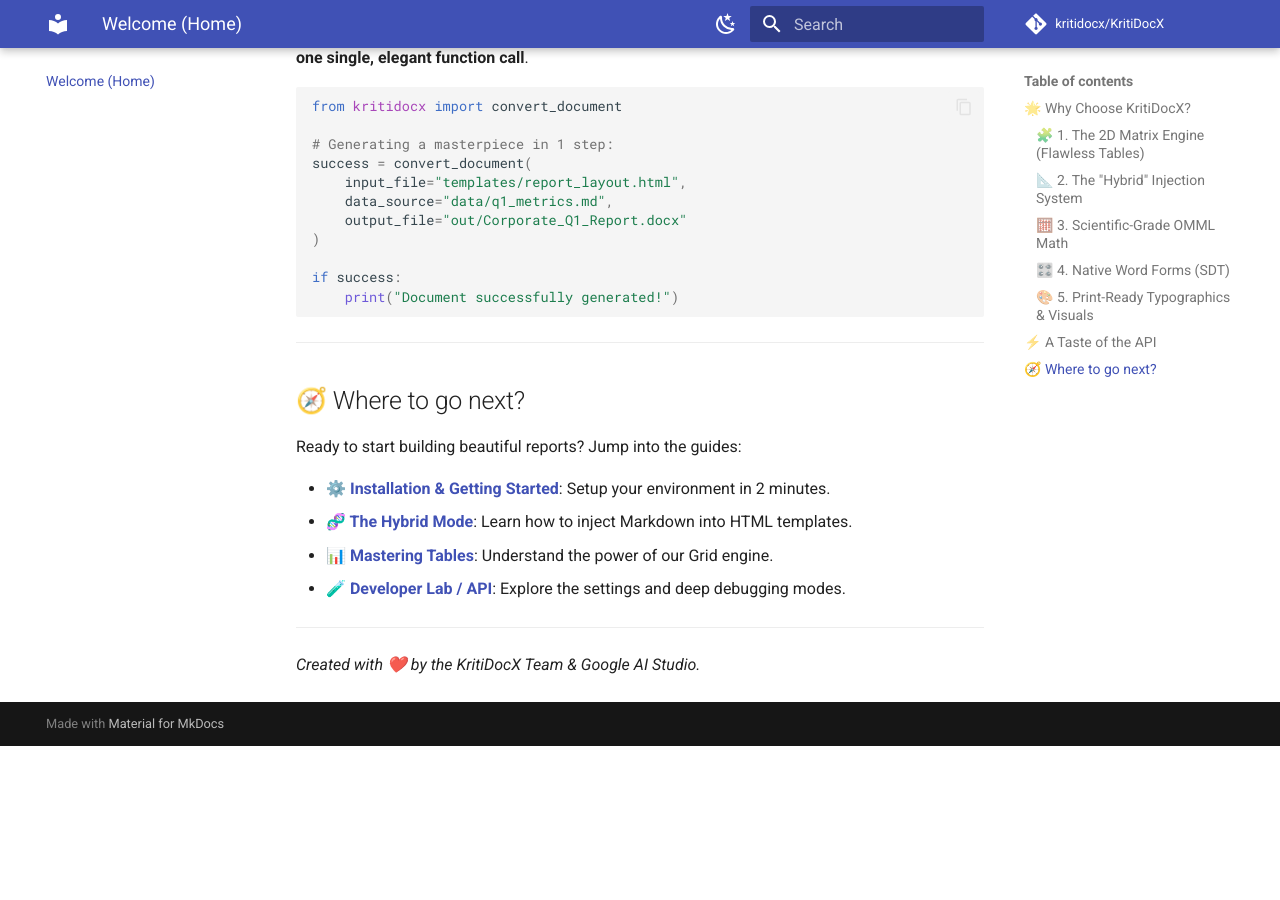
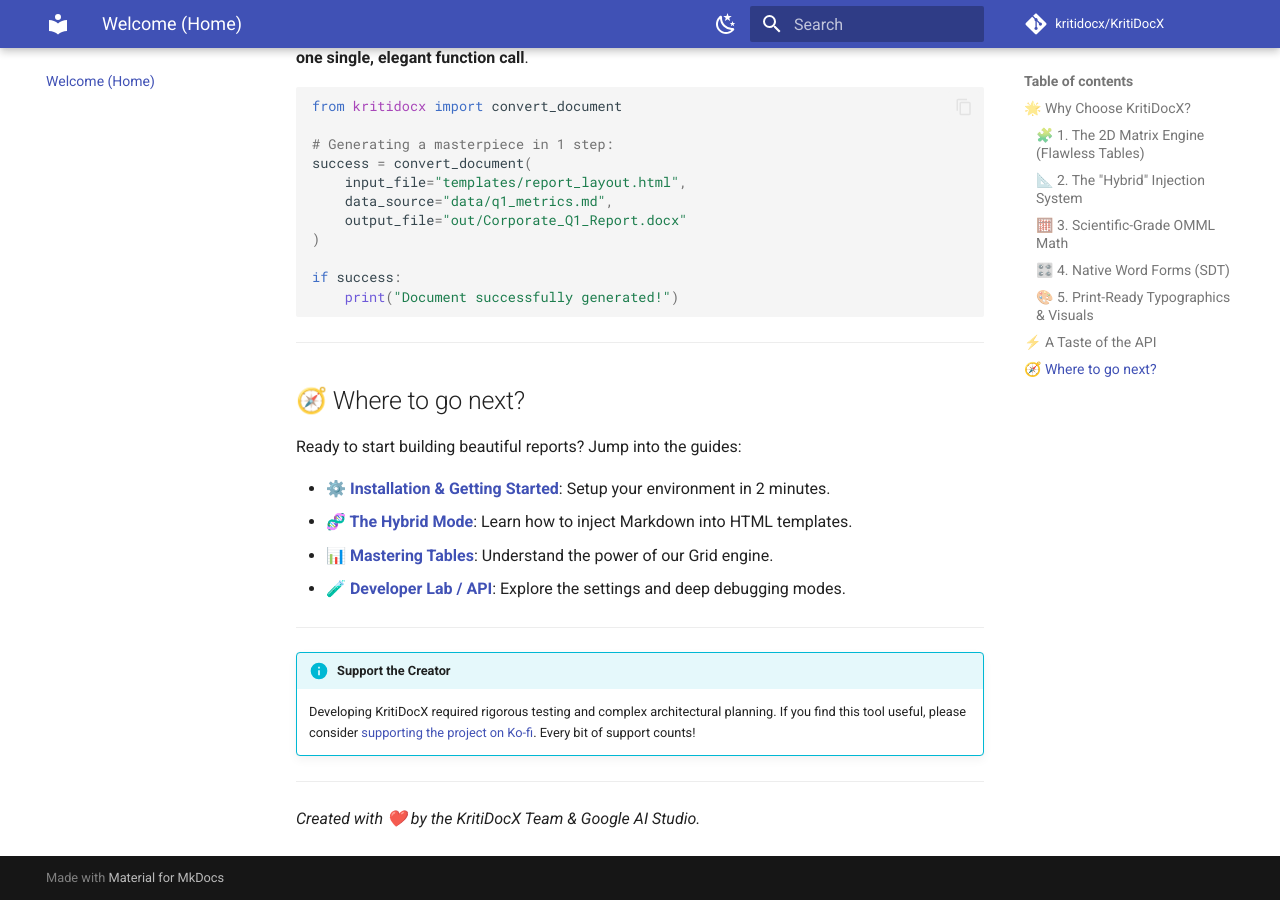
Before and after one commit to hoffawhy/KritiDocX, an MkDocs documentation site: the page built from docs/index.md, in a window 1280 px wide and 900 px high, scrolled down 1663 px. Built offline with MkDocs 1.6.1 and Material for MkDocs 9.7.7, drawn with Linux system fonts in a browser that asks for light colours; comment, search, counter and statistics services are not loaded; before the commit the page ends 2409 px from its top, so only the background shows below that.

Commit message:
Add donation links and clean up repository

```diff
--- a/docs/index.md
+++ b/docs/index.md
@@ -68,4 +68,9 @@
 *   **[🧪 Developer Lab / API](configuration-api.md)**: Explore the settings and deep debugging modes.
 
 ---
+!!! info "Support the Creator"
+    Developing KritiDocX required rigorous testing and complex architectural planning. If you find this tool useful, please consider [supporting the project on Ko-fi](https://ko-fi.com/kritidocx). Every bit of support counts!
+
+
+---
 *Created with ❤️ by the KritiDocX Team & Google AI Studio.*
```
Also changed, not shown: README.md (+8 -1 lines), 2 other files.
